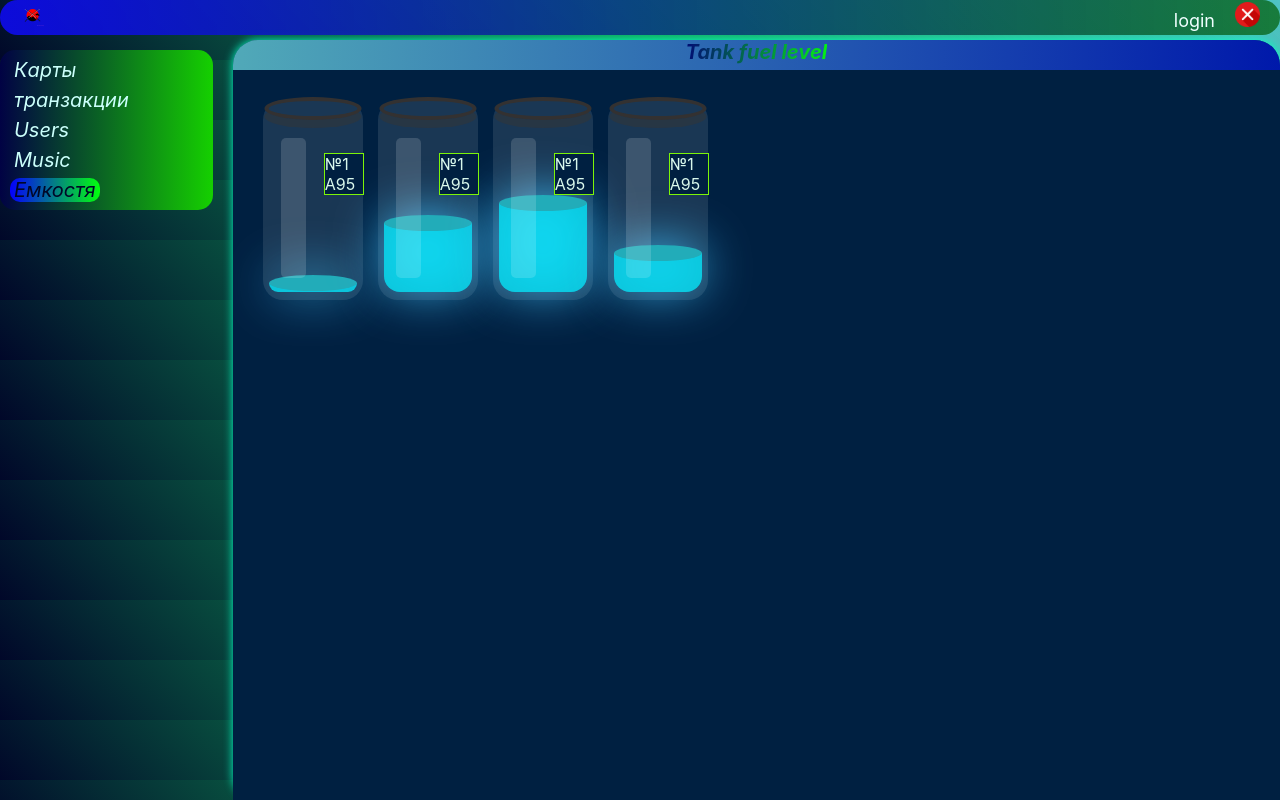
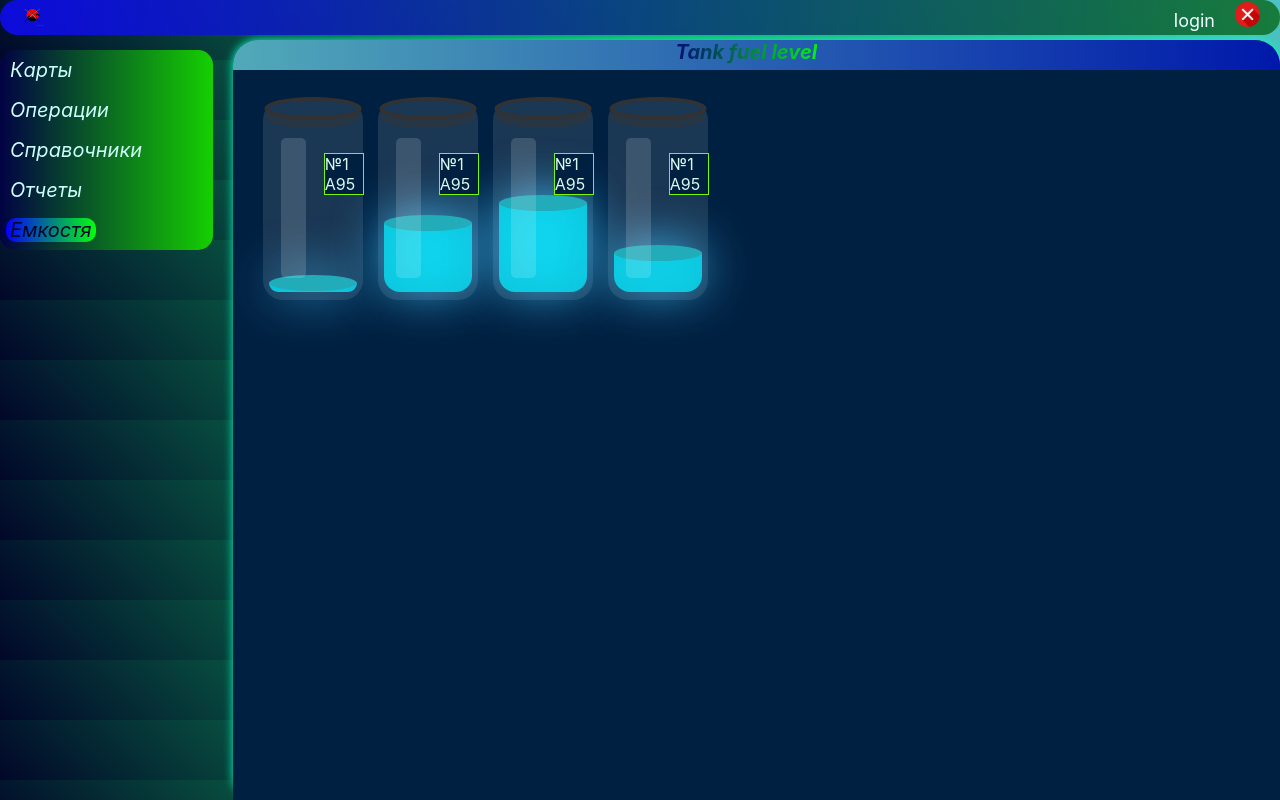
Before and after one commit to Alexey928/iazs, a React (Create React App) app: page /Tanks/ in a window 1280 px wide. Built offline with nearby package versions, Linux system fonts and the light colour scheme; no server answers.

Commit message:
concept of menu is build

```diff
--- a/src/components/Navigation/Navigation.tsx
+++ b/src/components/Navigation/Navigation.tsx
@@ -16,21 +16,107 @@ const Navigation = ()=>{
     return (
        <div className={style.navigationWrapper}>
            <nav className={navigationState.shoveIt?`${style.navigation} ${style.navigationSelected}`:style.navigation}>
-               <div>
-                   <NavLink to={"/Carts"} onClick={()=>{dispatch(sestIsMenuActiveAC(false))}}  className={({ isActive }) => (isActive ? `${style.active} ${style.act}` :'')}>Карты</NavLink>
-               </div>
-               <div>
-                   <NavLink to={"/DialogesPage"}  className={({ isActive }) => (isActive ? `${style.active} ${style.act}` :'')}>транзакции</NavLink>
-               </div>
-               <div>
-                   <NavLink to={"/Users"} onClick={()=>{dispatch(sestIsMenuActiveAC(false))}}  className={({ isActive }) => (isActive ? `${style.active} ${style.act}` :'')}>Users</NavLink>
-               </div>
-               <div>
-                   <a href={"/Music"}>Music</a>
-               </div>
-               <div>
-                   <NavLink to={"/Tanks"} className={({ isActive }) => (isActive ? `${style.active} ${style.act}` :'')}>Емкостя</NavLink>
-               </div>
+               <ul className={style.menu}>
+                   <li>
+                       <NavLink to={"/Carts"}   className={({ isActive }) => (isActive ? `${style.active} ${style.act}` :'')}>Карты</NavLink>
+                   </li>
+                   <li>
+                       <NavLink to={"/DialogesPage"}  className={({ isActive }) => (isActive ? `${style.active} ${style.act}` :'')}>Операции</NavLink>
+                   </li>
+                   <li >
+                       <NavLink to={"/Users"}
+                                onClick={()=>{dispatch(sestIsMenuActiveAC(false))}}
+                                className={({ isActive }) => (isActive ? `${style.active} ${style.act}` :'')}
+                                >Справочники
+                       </NavLink>
+                       <ul className={style.submenu}>
+                           <li>
+                               <NavLink
+                                   onClick={()=>{dispatch(sestIsMenuActiveAC(false))}}
+                                   to={"/Tanks"}
+                                   className={style.act}
+                                   >Организации
+                               </NavLink>
+                           </li>
+                           <li>
+                               <NavLink
+                                   onClick={()=>{dispatch(sestIsMenuActiveAC(false))}}
+                                   to={"/Tanks"}
+                                   className={style.act}
+                                   >Поставшики
+                               </NavLink>
+                           </li>
+                           <li>
+                               <NavLink
+                                   onClick={()=>{dispatch(sestIsMenuActiveAC(false))}}
+                                   to={"/Tanks"}
+                                   className={style.act}
+                               >Водители
+                               </NavLink>
+                           </li>
+                           <li>
+                               <NavLink
+                                   onClick={()=>{dispatch(sestIsMenuActiveAC(false))}}
+                                   to={"/Tanks"}
+                                   className={style.act}
+                               >Модели авто
+                               </NavLink>
+                           </li>
+                           <li>
+                               <NavLink
+                                   onClick={()=>{dispatch(sestIsMenuActiveAC(false))}}
+                                   to={"/Tanks"}
+                                   className={style.act}
+                               >Автомобили
+                               </NavLink>
+                           </li>
+                       </ul>
+                   </li>
+                   <li>
+                       <NavLink to={"/Music"}
+                                onClick={()=>{dispatch(sestIsMenuActiveAC(false))}}
+                                className={({ isActive }) => (isActive ? `${style.act}` :'')}
+                                >Отчеты
+                       </NavLink>
+                   </li>
+                   <li >
+                       <NavLink to={"/Tanks"} className={({ isActive }) => (isActive ? `${style.act}` :'')}>Емкостя</NavLink>
+                       <ul className={style.submenu}>
+                           <li>
+                               <NavLink
+                                   onClick={()=>{dispatch(sestIsMenuActiveAC(false))}}
+                                   to={"/Tanks"}
+                                   className={style.act}
+                               >Состояние
+                               </NavLink>
+                           </li>
+                           <li>
+                               <NavLink
+                                   onClick={()=>{dispatch(sestIsMenuActiveAC(false))}}
+                                   to={"/Tanks"}
+                                   className={style.act}
+                               >Отгрузки
+                               </NavLink>
+                           </li>
+                           <li>
+                               <NavLink
+                                   onClick={()=>{dispatch(sestIsMenuActiveAC(false))}}
+                                   to={"/Tanks"}
+                                   className={style.act}
+                               >Прием топлива
+                               </NavLink>
+                           </li>
+                           <li>
+                               <NavLink
+                                   onClick={()=>{dispatch(sestIsMenuActiveAC(false))}}
+                                   to={"/Tanks"}
+                                   className={style.act}
+                               >Инвентаризация
+                               </NavLink>
+                           </li>
+                       </ul>
+                   </li>
+               </ul>
            </nav>
 
        </div>
--- a/src/components/Navigation/Nawigation.module.css
+++ b/src/components/Navigation/Nawigation.module.css
@@ -3,7 +3,6 @@
     margin-top: 50px;
 }
 .navigation{
-    padding: 5px;
     background-image:linear-gradient(270deg, rgb(21, 208, 0), rgb(1, 2, 68));
     margin-right: 20px;
     border-radius: 15px;
@@ -11,50 +10,87 @@
     font-style: italic;
     opacity: 1;
     position: relative;
-    z-index: 0;
+    z-index: 5;
     transition: all 0.5s linear;
 }
 .navigationSelected.navigation{
     background-image:linear-gradient(270deg, rgba(0, 169, 39, 0.87), rgba(1, 2, 68, 0.84));
-    margin-right: 30px;
     border-radius: 15px;
-    font-size: 35px;
+    font-size: 20px;
     opacity: 1;
     position: relative;
     z-index: 200;
 }
+.submenu{
+    opacity: 0;
+    margin: -1px;
+    height: 1px;
+    width: 1px;
+    clip: rect(0 0 0 0);
+    list-style: none;
+    top: 0;
+    left:-100%;
+    position: absolute;
+    background-color:transparent;
+    border-radius: 10px;
+    display: flex;
+    flex-direction: column;
+    transition: all 0.3s linear;
 
-.navigation a{
+}
+.submenu > li >a:hover{
+    color: #03f899;
+}
+.submenu:hover{
+    opacity: 1;
+    left: 100%;
+    margin: 0;
+    height: auto;
+    width: auto;
+    clip: auto;
+
+}
+.menu  li:hover ul{
+    opacity: 1;
+    left: 100%;
+    margin: 0;
+    height: auto;
+    width: auto;
+    clip: auto;
+
+}
+
+.menu  li > a{
     padding:0 4px 0 4px;
     line-height: 30px;
     text-decoration: none;
     color: #cbfffb;
-    margin-left: 5px;
+    margin-left: 1px;
     transition: 0.7s all ;
     border-radius: 10px;
 }
+.menu{
+
+}
+.menu > li{
+    position: relative;
+    white-space: nowrap;
+    padding: 5px;
+}
+
 .navigation .act {
     color: #010728;
     background-image:linear-gradient(90deg, rgb(4, 0, 253), rgb(2, 255, 12));
     border-radius: 10px;
 
 }
-.frendsCotayner{
-    background-color: rgba(248, 96, 242, 0.85);
-    border-radius:15px;
-    margin-right:30px;
-    font-size:30px;
-    display: flex;
-    flex-direction: column;
-}
 
 @media (max-width: 500px) {
     .navigation{
         opacity: 0;
+        z-index: 0;
     }
-    .frendsCotayner{
-        opacity: 0;
-    }
+
 }
 @media (min-height: 400px) {
 
--- a/src/components/Tancs/TancsPage.tsx
+++ b/src/components/Tancs/TancsPage.tsx
@@ -1,6 +1,8 @@
 import React, {useState} from 'react';
 import style from "./Tanks.module.css"
 import Tank from "./Tank";
+import {useAppDispatch} from "../../State/reduxStore";
+import {sestIsMenuActiveAC} from "../../ActionCreators/navigationMenuAC";
 
 
 type TankStateType = {
@@ -12,27 +14,14 @@ type TankStateType = {
 }
 
 const TanksPage = () => {
-    const [tanks,setTanks] = useState([
-        {
-            _di:"243",
-            _date:"2020-01-31 08:40:26",
-            _type:"1",// тип измерения 1-автомат, 2-ручной
-            _auth:"1",//достоверность измерений 1-достоверно 0-не достоверно
-            _tank_id:"8",
-            _fuel_id:"1",
-            _fuelLevel:"1450",// задано в мм
-            _temperature:"10",// гр.цельсия
-
-        },
-
-    ])
+    const dispatch = useAppDispatch()
     console.log(new Date())
-
-
-
     return (
         <div className={style.content} >
-            <div className={style.contentHeader}><span>Tank fuel level</span></div>
+            <div className={style.contentHeader}>
+                <span>Tank fuel level</span>
+                <button  onClick={()=>dispatch(sestIsMenuActiveAC())}  >menu</button>
+            </div>
             <div className={style.contentWrapper}>
                 <div className={style.flexWraper}>
                     <Tank level={180}/>
--- a/src/components/Tancs/Tank.module.css
+++ b/src/components/Tancs/Tank.module.css
@@ -91,5 +91,6 @@ position: relative;
 .tankDescription:hover{
     opacity: 95%;
     cursor: pointer;
+    z-index: 10;
 
 }
--- a/src/components/Tancs/Tanks.module.css
+++ b/src/components/Tancs/Tanks.module.css
@@ -19,9 +19,21 @@
     width: 100%;
 }
 .contentHeader span{
+    margin-right: 20px;
     background-image:linear-gradient(270deg, rgba(1, 255, 5, 0.91), rgba(0, 8, 112, 0.96));
     -webkit-background-clip:text;
     -webkit-text-fill-color: transparent;
+}
+.contentHeader button{
+    display: none;
+    float: right;
+    margin-right: 20px;
+    margin-top: 1px;
+    background-color: #01096b;
+    color: #d9f8ec;
+    border-radius: 50%;
+    padding: 5px;
+
 }
 .contentWrapper{
     background-color: #002041;
@@ -45,9 +57,9 @@
 @media (max-width: 500px) {
     .content{
         z-index: 2;
-        margin-left: -149px;
+        margin-left: -160px;
     }
-    .content .button{
+    .contentHeader button{
         display: block;
     }
 }
--- a/src/components/UIcomponets/editinebalSpan/EditableSpan.tsx
+++ b/src/components/UIcomponets/editinebalSpan/EditableSpan.tsx
@@ -36,7 +36,7 @@ export function EditableSpan(props: EditableSpanPropsType ){
     return editMode ?
         <props.input
                     validate={props.type==="text"?[required,maxLength,notSpaces]:[ required,minLength,notSpaces]}
-                    name={props.type==="text"?"login":"password"}
+                    name={props.type==="text"?"login":"password"}//  \/;)
                     component={RenderedField}// if we use width <input>? then reset this field
                     className={style.input}
                     type={props.type}
```
Also changed, not shown: src/components/Login/loginPage.tsx (+4 -5 lines).
